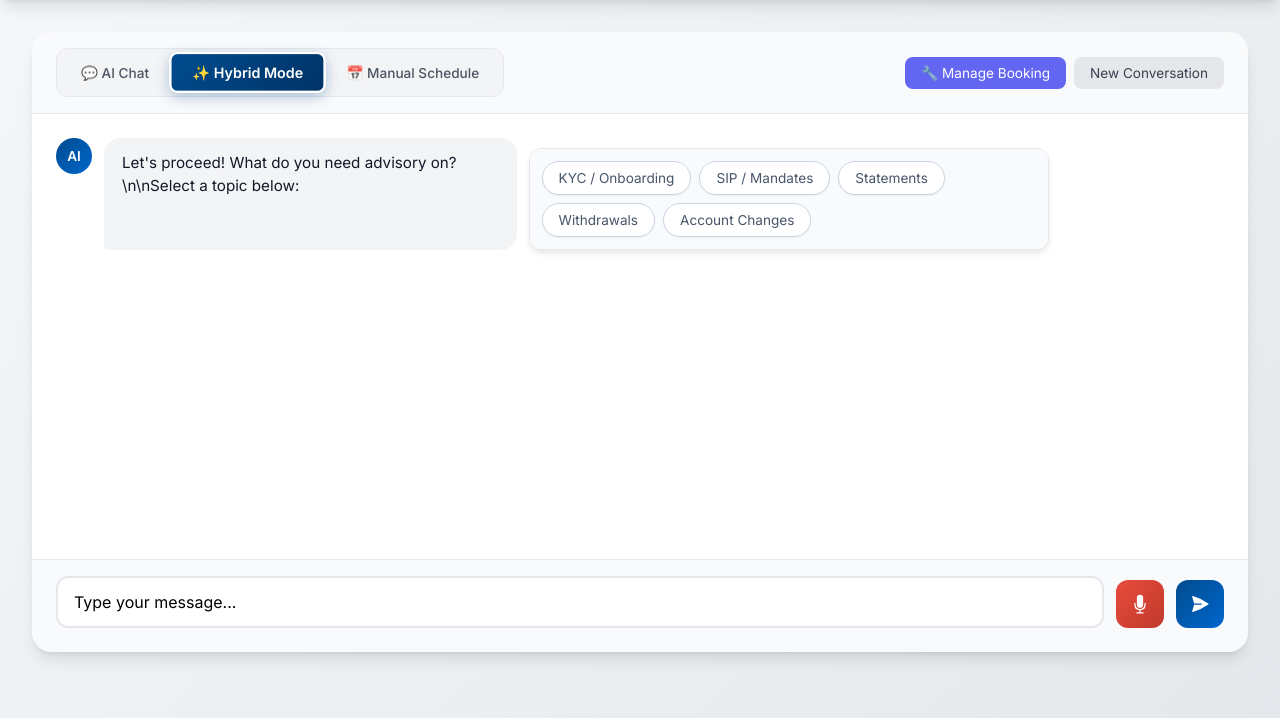
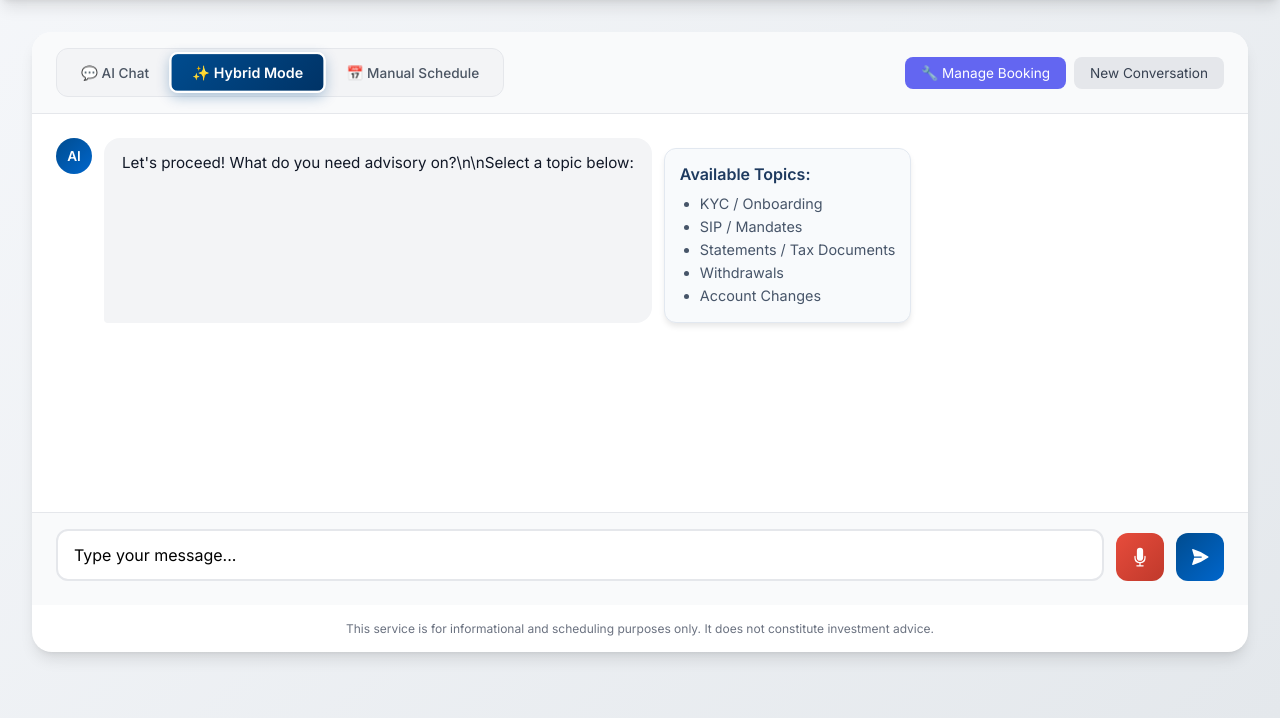
Before and after one commit to Atman-Deshmane/NextLeap_Voice_Assistant, a Flask app: page / in a window 1280 px wide. Shown: the part 82-800 px from the top of the page. Run offline with Flask 3, Linux system fonts and the light colour scheme.

Commit message:
Fix Admin & Booking UI, Voice Error Handling, and Deployment Config

```diff
--- a/app.py
+++ b/app.py
@@ -163,10 +163,12 @@ def voice():
 
         # Step 4: Generate speech (TTS) - graceful failure
         logger.add_log("🔊 Generating speech with Orpheus TTS...", "info")
-        audio_bytes = groq_voice.generate_audio(agent_text)
+        audio_bytes, tts_error = groq_voice.generate_audio(agent_text)
 
         audio_base64 = None
         audio_filepath = None
+        voice_warning = None
+
         if audio_bytes:
             audio_base64 = groq_voice.audio_to_base64(audio_bytes)
             logger.add_log("✅ Audio generated successfully", "success")
@@ -179,7 +181,8 @@ def voice():
                 # Update session history with audio filepath
                 history_manager.update_last_turn_audio(session_id, audio_filepath)
         else:
-            logger.add_log("⚠️ TTS unavailable, text-only response", "warning")
+            voice_warning = f"TTS Unavailable: {tts_error}" if tts_error else "TTS Unavailable"
+            logger.add_log(f"⚠️ {voice_warning}, text-only response", "warning")
 
         return jsonify({
             "status": "success",
@@ -188,6 +191,7 @@ def voice():
             "ui_component": ui_component,
             "audio_base64": audio_base64,
             "audio_file": audio_filepath,
+            "warning": voice_warning,
             "logs": g.logs
         })
 
--- a/templates/index.html
+++ b/templates/index.html
@@ -1475,147 +1475,14 @@
                     </div>
                 </div>
 
-                <!-- Admin Password Modal -->
-                <div id="adminPasswordModal" class="modal-overlay hidden">
-                    <div class="modal" style="max-width:320px;">
-                        <div class="modal-header" style="background:linear-gradient(135deg, #1e3a5f, #0d2137);">
-                            <span class="modal-title" style="color:white;">🔐 Admin Login</span>
-                            <button class="modal-close" onclick="closeAdminPasswordModal()"
-                                style="color:white;">×</button>
-                        </div>
-                        <div class="modal-body" style="padding:20px;">
-                            <div class="form-group">
-                                <label class="form-label">Enter Admin Password</label>
-                                <input type="password" class="form-input" id="adminPasswordInput" placeholder="Password"
-                                    onkeydown="if(event.key==='Enter')submitAdminPassword()">
-                            </div>
-                            <button class="btn btn-primary" onclick="submitAdminPassword()"
-                                style="width:100%; margin-top:10px;">
-                                Login
-                            </button>
-                        </div>
-                    </div>
-                </div>
-
-                <!-- Manage Booking Modal -->
-                <div id="manageModal" class="modal-overlay hidden">
-                    <div class="modal">
-                        <div class="modal-header">
-                            <span class="modal-title" id="modalTitle">Manage Booking</span>
-                            <button class="modal-close" onclick="closeManageModal()">×</button>
-                        </div>
-                        <div class="modal-body" id="modalBody">
-                            <!-- Lookup Form -->
-                            <div id="lookupForm">
-                                <div class="form-group">
-                                    <label class="form-label">Enter Booking Code</label>
-                                    <input type="text" class="form-input" id="bookingCodeInput" placeholder="NL-XXXX"
-                                        style="text-transform: uppercase;">
-                                </div>
-                                <button class="btn btn-primary" onclick="lookupBooking()" style="width: 100%;">Find
-                                    Booking</button>
-                            </div>
-
-                            <!-- Booking Details (hidden by default) -->
-                            <div id="bookingDetails" class="hidden">
-                                <div class="booking-details">
-                                    <div class="booking-detail-row">
-                                        <span class="booking-detail-label">Code:</span>
-                                        <span class="booking-detail-value" id="detailCode">-</span>
-                                    </div>
-                                    <div class="booking-detail-row">
-                                        <span class="booking-detail-label">Date:</span>
-                                        <span class="booking-detail-value" id="detailDate">-</span>
-                                    </div>
-                                    <div class="booking-detail-row">
-                                        <span class="booking-detail-label">Time:</span>
-                                        <span class="booking-detail-value" id="detailTime">-</span>
-                                    </div>
-                                    <div class="booking-detail-row">
-                                        <span class="booking-detail-label">Topic:</span>
-                                        <span class="booking-detail-value" id="detailTopic">-</span>
-                                    </div>
-                                    <div class="booking-detail-row">
-                                        <span class="booking-detail-label">Name:</span>
-                                        <span class="booking-detail-value" id="detailName">-</span>
-                                    </div>
-                                </div>
-
-                                <div class="form-group booking-only">
-                                    <label class="form-label">Change Topic</label>
-                                    <select class="form-input" id="editTopic">
-                                        <option value="">-- Keep Current --</option>
-                                        <option value="KYC/Onboarding">KYC/Onboarding</option>
-                                        <option value="SIP/Mandates">SIP/Mandates</option>
-                                        <option value="Statements/Tax Documents">Statements/Tax Documents</option>
-                                        <option value="Withdrawals">Withdrawals</option>
-                                        <option value="Account Changes">Account Changes</option>
-                                    </select>
-                                </div>
-
-                                <div class="form-group booking-only">
-                                    <label class="form-label">Change Name</label>
-                                    <input type="text" class="form-input" id="editName"
-                                        placeholder="Leave empty to keep current">
-                                </div>
-
-                                <div class="modal-actions">
-                                    <button class="btn btn-primary booking-only" onclick="saveBookingChanges()">💾 Save
-                                        Changes</button>
-                                    <button class="btn btn-danger" id="cancelBtn" onclick="deleteBooking()">🗑️
-                                        Cancel</button>
-                                </div>
-                            </div>
-                        </div>
-
-                        <!-- Confirmation Modal -->
-                        <div id="confirmModal" class="modal-overlay hidden">
-                            <div class="modal">
-                                <div class="modal-header">
-                                    <span class="modal-title" id="confirmTitle">Confirm Booking</span>
-                                    <button class="modal-close" onclick="closeConfirmModal()">×</button>
-                                </div>
-                                <div class="modal-body">
-                                    <div class="booking-details">
-                                        <div class="booking-detail-row">
-                                            <span class="booking-detail-label">Type:</span>
-                                            <span class="booking-detail-value" id="confirmType">-</span>
-                                        </div>
-                                        <div class="booking-detail-row">
-                                            <span class="booking-detail-label">Topic:</span>
-                                            <span class="booking-detail-value" id="confirmTopic">-</span>
-                                        </div>
-                                        <div class="booking-detail-row">
-                                            <span class="booking-detail-label">Date:</span>
-                                            <span class="booking-detail-value" id="confirmDate">-</span>
-                                        </div>
-                                        <div class="booking-detail-row">
-                                            <span class="booking-detail-label">Time:</span>
-                                            <span class="booking-detail-value" id="confirmTime">-</span>
-                                        </div>
-                                    </div>
-
-                                    <div class="form-group">
-                                        <label class="form-label">Your Name (Optional)</label>
-                                        <input type="text" class="form-input" id="confirmName"
-                                            placeholder="Enter your name">
-                                    </div>
-
-                                    <div class="modal-actions">
-                                        <button class="btn btn-primary" onclick="proceedWithBooking()"
-                                            style="width: 100%; justify-content: center;">✅ Confirm & Book</button>
-                                    </div>
-                                </div>
-                            </div>
-                        </div>
-                    </div>
-
-                    <div class="disclaimer">
-                        This service is for informational and scheduling purposes only.
-                        It does not constitute investment advice.
-                    </div>
+                <!-- Modals have been relocated to the end of body to prevent overlay issues -->
+
+                <div class="disclaimer">
+                    This service is for informational and scheduling purposes only.
+                    It does not constitute investment advice.
                 </div>
             </div>
+        </div>
         </div>
 
         <!-- Debug Panel (Right 30%) -->
@@ -1834,14 +1701,15 @@
 
             if (hint.type === 'topic_selector') {
                 return `
-                    <div class="chat-widget">
-                        <div class="widget-pills">
-                            <div class="widget-pill" onclick="sendTopic('KYC/Onboarding')">KYC / Onboarding</div>
-                            <div class="widget-pill" onclick="sendTopic('SIP/Mandates')">SIP / Mandates</div>
-                            <div class="widget-pill" onclick="sendTopic('Statements/Tax Docs')">Statements</div>
-                            <div class="widget-pill" onclick="sendTopic('Withdrawals')">Withdrawals</div>
-                            <div class="widget-pill" onclick="sendTopic('Account Changes')">Account Changes</div>
-                        </div>
+                    <div class="chat-widget" style="background:#f8fafc; border:1px solid #e2e8f0; padding:15px; border-radius:12px;">
+                        <div style="font-weight:600; color:#1e3a5f; margin-bottom:8px;">Available Topics:</div>
+                        <ul style="margin:0; padding-left:20px; color:#475569; font-size:0.9rem; line-height:1.6;">
+                            <li>KYC / Onboarding</li>
+                            <li>SIP / Mandates</li>
+                            <li>Statements / Tax Documents</li>
+                            <li>Withdrawals</li>
+                            <li>Account Changes</li>
+                        </ul>
                     </div>`;
             } else if (hint.type === 'calendar_widget') {
                 const date = hint.data.date;
@@ -2242,6 +2110,11 @@
                             addDebugLog(log.timestamp, log.message, log.type);
                         });
                     }
+
+                    // Check for warnings (e.g. TTS failure)
+                    if (data.warning) {
+                        showToast(data.warning, 'warning', false);
+                    }
                 } else {
                     addMessage('assistant', 'I apologize, but I encountered an error processing your voice. Please try again.');
                 }
@@ -2829,6 +2702,136 @@
             }
         }
     </script>
+    <!-- relocated modals -->
+    <!-- Admin Password Modal -->
+    <div id="adminPasswordModal" class="modal-overlay hidden">
+        <div class="modal" style="max-width:320px;">
+            <div class="modal-header" style="background:linear-gradient(135deg, #1e3a5f, #0d2137);">
+                <span class="modal-title" style="color:white;">🔐 Admin Login</span>
+                <button class="modal-close" onclick="closeAdminPasswordModal()" style="color:white;">×</button>
+            </div>
+            <div class="modal-body" style="padding:20px;">
+                <div class="form-group">
+                    <label class="form-label">Enter Admin Password</label>
+                    <input type="password" class="form-input" id="adminPasswordInput" placeholder="Password"
+                        onkeydown="if(event.key==='Enter')submitAdminPassword()">
+                </div>
+                <button class="btn btn-primary" onclick="submitAdminPassword()" style="width:100%; margin-top:10px;">
+                    Login
+                </button>
+            </div>
+        </div>
+    </div>
+
+    <!-- Manage Booking Modal -->
+    <div id="manageModal" class="modal-overlay hidden">
+        <div class="modal">
+            <div class="modal-header">
+                <span class="modal-title" id="modalTitle">Manage Booking</span>
+                <button class="modal-close" onclick="closeManageModal()">×</button>
+            </div>
+            <div class="modal-body" id="modalBody">
+                <!-- Lookup Form -->
+                <div id="lookupForm">
+                    <div class="form-group">
+                        <label class="form-label">Enter Booking Code</label>
+                        <input type="text" class="form-input" id="bookingCodeInput" placeholder="NL-XXXX"
+                            style="text-transform: uppercase;">
+                    </div>
+                    <button class="btn btn-primary" onclick="lookupBooking()" style="width: 100%;">Find Booking</button>
+                </div>
+
+                <!-- Booking Details (hidden by default) -->
+                <div id="bookingDetails" class="hidden">
+                    <div class="booking-details">
+                        <div class="booking-detail-row">
+                            <span class="booking-detail-label">Code:</span>
+                            <span class="booking-detail-value" id="detailCode">-</span>
+                        </div>
+                        <div class="booking-detail-row">
+                            <span class="booking-detail-label">Date:</span>
+                            <span class="booking-detail-value" id="detailDate">-</span>
+                        </div>
+                        <div class="booking-detail-row">
+                            <span class="booking-detail-label">Time:</span>
+                            <span class="booking-detail-value" id="detailTime">-</span>
+                        </div>
+                        <div class="booking-detail-row">
+                            <span class="booking-detail-label">Topic:</span>
+                            <span class="booking-detail-value" id="detailTopic">-</span>
+                        </div>
+                        <div class="booking-detail-row">
+                            <span class="booking-detail-label">Name:</span>
+                            <span class="booking-detail-value" id="detailName">-</span>
+                        </div>
+                    </div>
+
+                    <div class="form-group booking-only">
+                        <label class="form-label">Change Topic</label>
+                        <select class="form-input" id="editTopic">
+                            <option value="">-- Keep Current --</option>
+                            <option value="KYC/Onboarding">KYC/Onboarding</option>
+                            <option value="SIP/Mandates">SIP/Mandates</option>
+                            <option value="Statements/Tax Documents">Statements/Tax Documents</option>
+                            <option value="Withdrawals">Withdrawals</option>
+                            <option value="Account Changes">Account Changes</option>
+                        </select>
+                    </div>
+
+                    <div class="form-group booking-only">
+                        <label class="form-label">Change Name</label>
+                        <input type="text" class="form-input" id="editName" placeholder="Leave empty to keep current">
+                    </div>
+
+                    <div class="modal-actions">
+                        <button class="btn btn-primary booking-only" onclick="saveBookingChanges()">💾 Save
+                            Changes</button>
+                        <button class="btn btn-danger" id="cancelBtn" onclick="deleteBooking()">🗑️ Cancel</button>
+                    </div>
+                </div>
+            </div>
+        </div>
+    </div>
+
+    <!-- Confirmation Modal -->
+    <div id="confirmModal" class="modal-overlay hidden">
+        <div class="modal">
+            <div class="modal-header">
+                <span class="modal-title" id="confirmTitle">Confirm Booking</span>
+                <button class="modal-close" onclick="closeConfirmModal()">×</button>
+            </div>
+            <div class="modal-body">
+                <div class="booking-details">
+                    <div class="booking-detail-row">
+                        <span class="booking-detail-label">Type:</span>
+                        <span class="booking-detail-value" id="confirmType">-</span>
+                    </div>
+                    <div class="booking-detail-row">
+                        <span class="booking-detail-label">Topic:</span>
+                        <span class="booking-detail-value" id="confirmTopic">-</span>
+                    </div>
+                    <div class="booking-detail-row">
+                        <span class="booking-detail-label">Date:</span>
+                        <span class="booking-detail-value" id="confirmDate">-</span>
+                    </div>
+                    <div class="booking-detail-row">
+                        <span class="booking-detail-label">Time:</span>
+                        <span class="booking-detail-value" id="confirmTime">-</span>
+                    </div>
+                </div>
+
+                <div class="form-group">
+                    <label class="form-label">Your Name (Optional)</label>
+                    <input type="text" class="form-input" id="confirmName" placeholder="Enter your name">
+                </div>
+
+                <div class="modal-actions">
+                    <button class="btn btn-primary" onclick="proceedWithBooking()"
+                        style="width: 100%; justify-content: center;">✅ Confirm & Book</button>
+                </div>
+            </div>
+        </div>
+    </div>
 </body>
 
 </html>
```
Also changed, not shown: services/groq_voice.py (+5 -5 lines), README.md (deleted), 1 other file.
